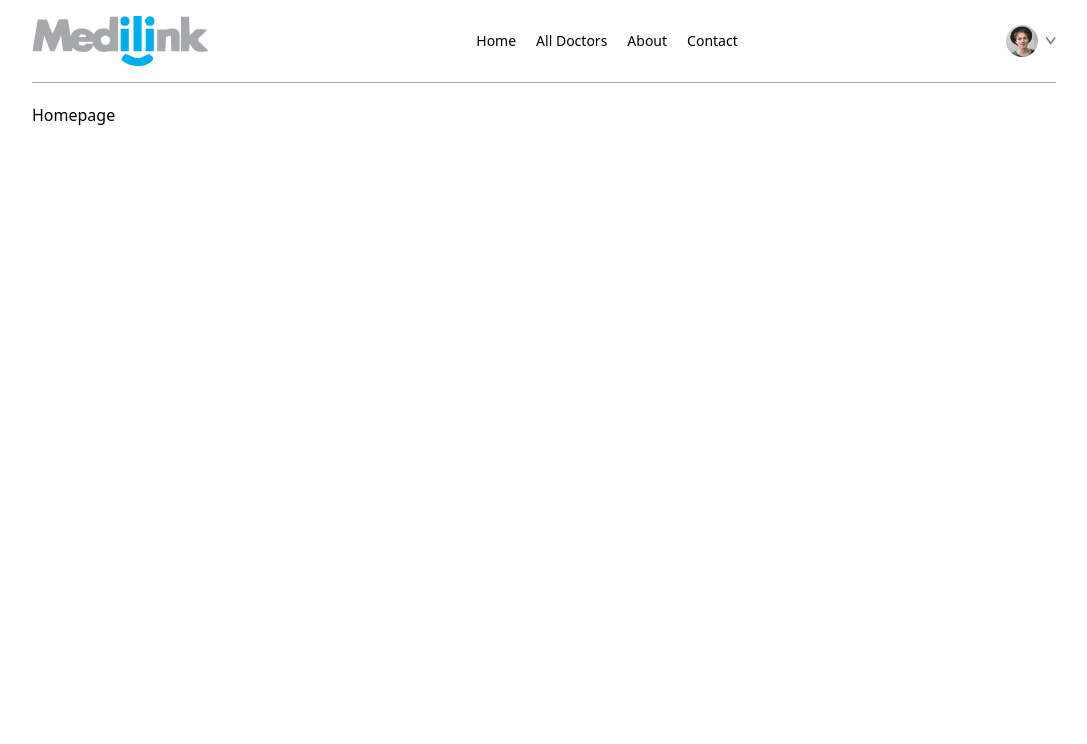
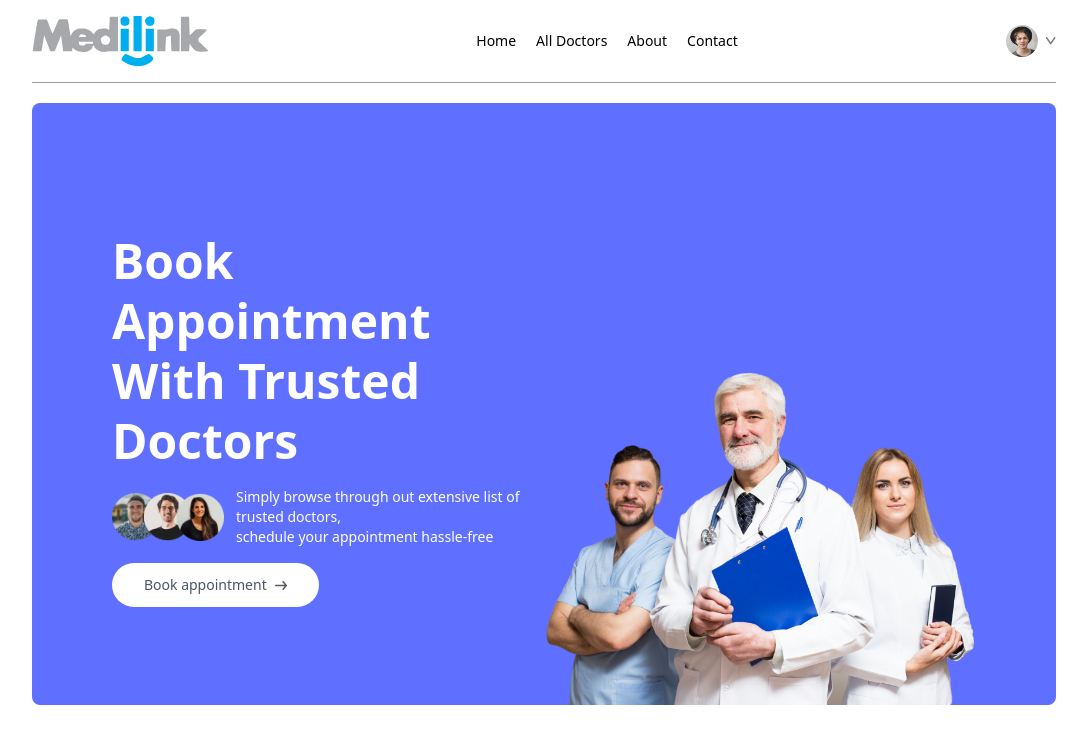
Before and after one commit to AdhurimBerisha/MediLink, a React (Vite) app in the folder client/: page / in a window 1280 px wide. Shown: the top 744 px of the page, without its empty margins (96-1183 px from the left). Built offline with nearby package versions, Linux system fonts and the light colour scheme.

Commit message:
Header component

```diff
--- /dev/null
+++ b/client/src/components/Header.jsx
@@ -0,0 +1,40 @@
+import React from "react";
+import { assets } from "../assets/assets2";
+
+const Header = () => {
+  return (
+    <div className="flex flex-col md:flex-row flex-wrap bg-[#5f6FFF] rounded-lg px-6 md:px-10 lg:px-20">
+      {/* ------------- Left side ----------------- */}
+      <div className="md:w-1/2 flex flex-col items-start justify-center gap-4 py-10 m-auto md:py-[10vw] md:mb-[-30px]">
+        <p className="text-3xl md:text-4xl lg:text-5xl text-white font-semibold leading-tight md:leading-tight lg:leading-tight  ">
+          Book Appointment <br /> With Trusted Doctors
+        </p>
+        <div className="flex flex-col md:flex-row items-center gap-3 text-white text-sm font-light">
+          <img className="w-28" src={assets.group_profiles} alt="" />
+          <p>
+            Simply browse through out extensive list of trusted doctors, <br />{" "}
+            schedule your appointment hassle-free
+          </p>
+        </div>
+        <a
+          className="flex items-center gap-2 bg-white px-8 py-3 rounded-full text-gray-600 text-sm m-auto md:m-0 hover:scale-105 transition-all duration-300"
+          href="#speciality"
+        >
+          Book appointment{" "}
+          <img className="w-3" src={assets.arrow_icon} alt="" />
+        </a>
+      </div>
+
+      {/* ------------- Right side -------------- */}
+      <div className="md:w-1/2 relative ">
+        <img
+          className="w-full md:absolute bottom-0 h-auto rounded-lg"
+          src={assets.header_img}
+          alt=""
+        />
+      </div>
+    </div>
+  );
+};
+
+export default Header;
--- a/client/src/pages/Home.jsx
+++ b/client/src/pages/Home.jsx
@@ -1,7 +1,12 @@
 import React from "react";
+import Header from "../components/Header";
 
 const Home = () => {
-  return <div>Homepage</div>;
+  return (
+    <div>
+      <Header />
+    </div>
+  );
 };
 
 export default Home;
```
